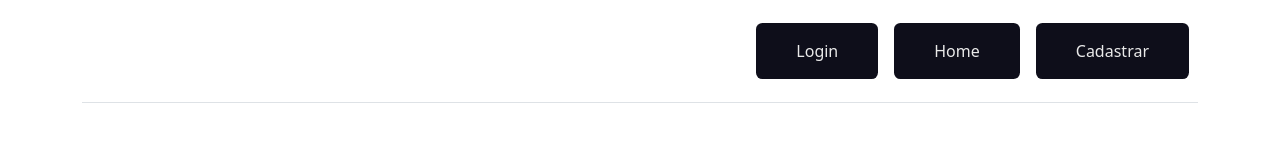
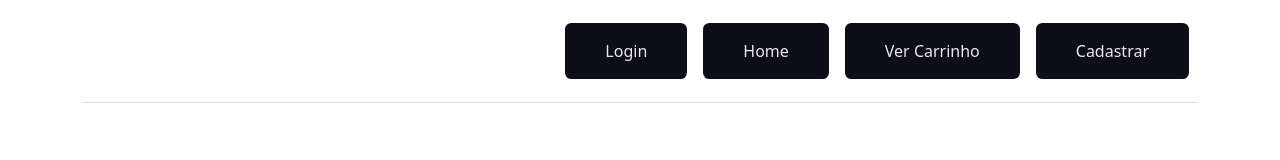
Before and after one commit to mts10/FrontEnd-Petshop, a React (Create React App) app: page / in a window 1280 px wide. Shown: the top 160 px of the page. Built offline with nearby package versions, Linux system fonts and the light colour scheme; no server answers.

Commit message:
Iniciando Carrinho

```diff
--- a/src/componentes/Header/index.js
+++ b/src/componentes/Header/index.js
@@ -10,6 +10,7 @@ export default function Header() {
             <ul class="nav col-12 col-md-auto mb-2 justify-content-center mb-md-0">
                 <li><a href="/login" class="btn btn-dark">Login</a></li>
                 <li><a href="/" class="btn btn-dark">Home</a></li>
+                <li><a href="/carrinho" class="btn btn-dark">Ver Carrinho</a></li>
                 <li><a href="/cadastro" class="btn btn-dark">Cadastrar</a></li>
             </ul>
         </header>
--- /dev/null
+++ b/src/pages/carrinho.js
@@ -0,0 +1,3 @@
+export default function Carrinho(){
+
+}
--- a/src/pages/login.js
+++ b/src/pages/login.js
@@ -1,5 +1,10 @@
+
+import { useState } from "react";
+import React, { useEffect } from "react"
+import { Link } from "react-router-dom";
 
 export default function Login(){
 
 
+
 }
```
